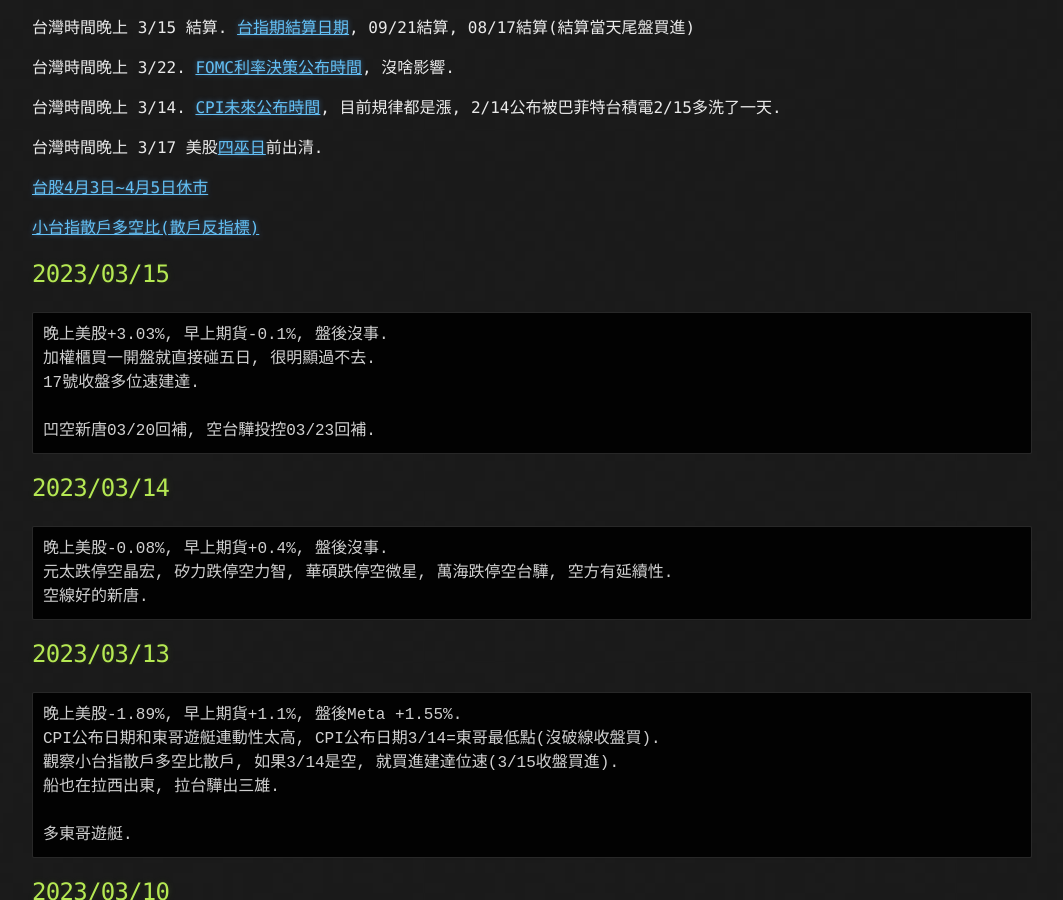
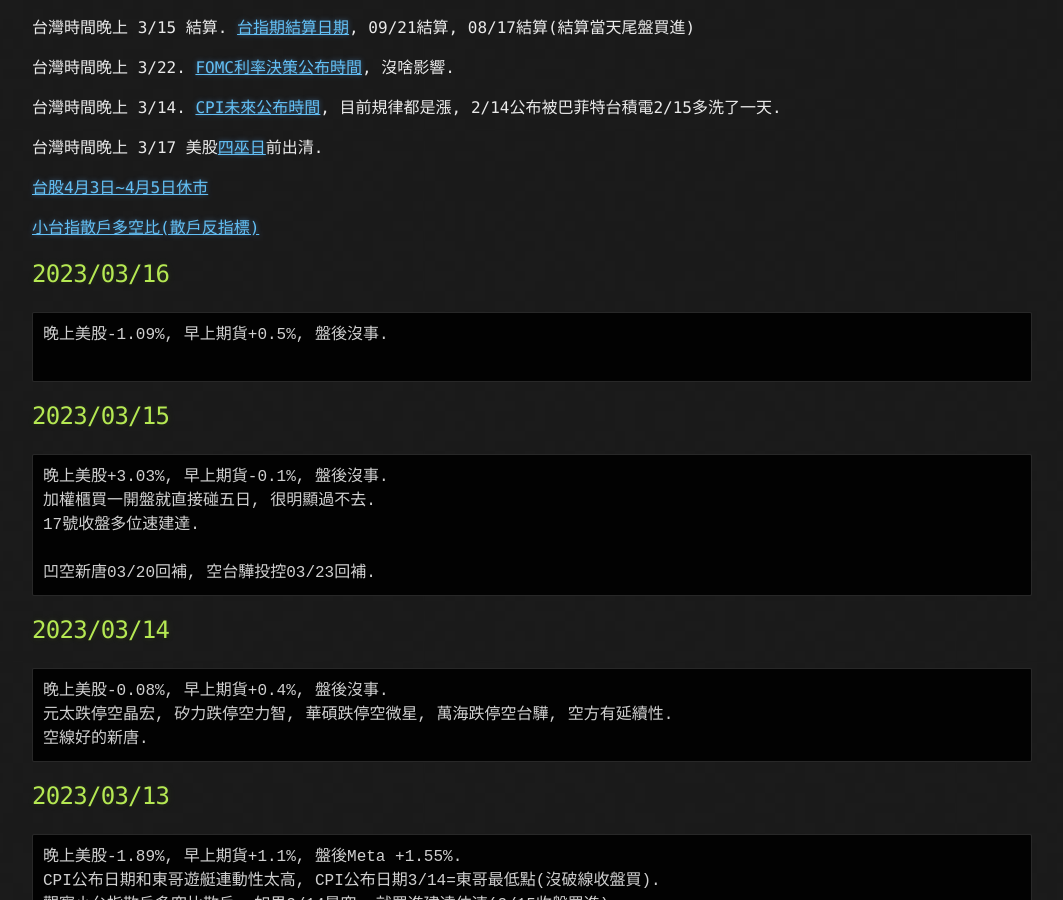
Before and after one commit to lepg5487/Stock_God, a Jekyll site: the page built from index.md, in a window 1280 px wide and 900 px high, scrolled down 402 px. Shown: the whole window, without its empty margins (108-1171 px from the left). Built offline with Jekyll 4.4.1, drawn with Linux system fonts in a browser that asks for light colours; our own code applies the rules of GitHub Pages for plain Markdown files.

Commit message:
Update index.md

````diff
--- a/index.md
+++ b/index.md
@@ -21,6 +21,12 @@ layout: testlayouts
 [台股4月3日~4月5日休市](https://www.twse.com.tw/zh/holidaySchedule/holidaySchedule)
 
 [小台指散戶多空比(散戶反指標)](https://www.macromicro.me/charts/20069/tw-mtx-long-to-short-ratio-of-individual-player)
+
+## 2023/03/16
+```
+晚上美股-1.09%, 早上期貨+0.5%, 盤後沒事.
+
+```
 
 ## 2023/03/15
 ```
````
